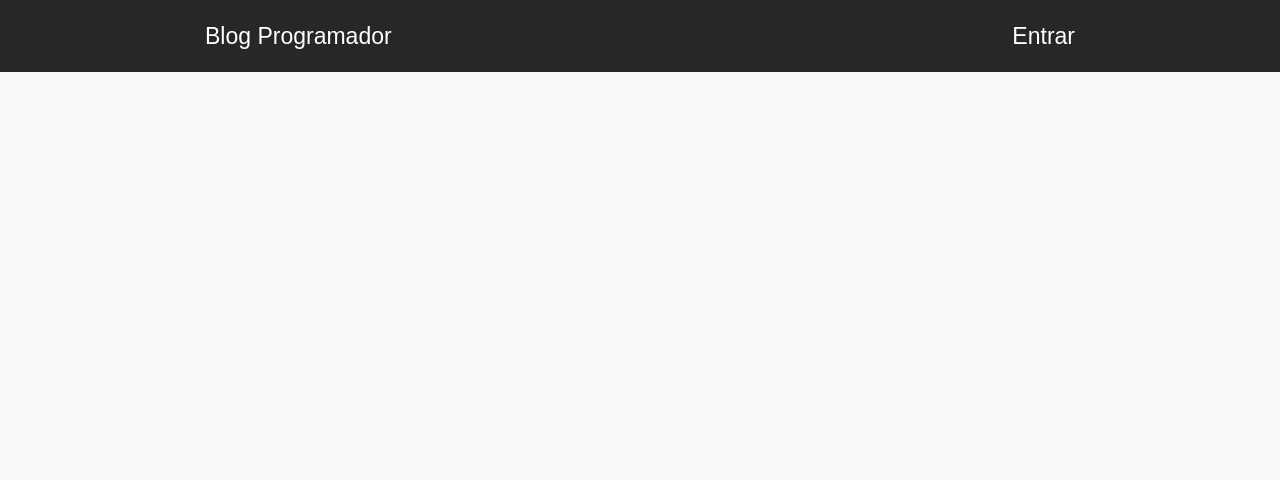
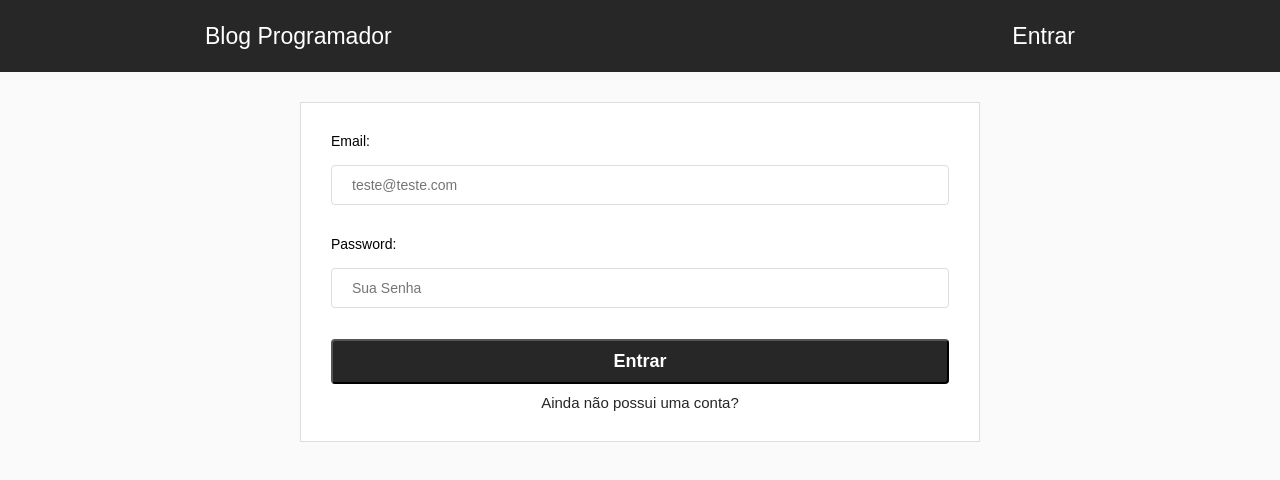
Before and after one commit to fernandoreis9173/projeto-blog, a React (Create React App) app: page /login in a window 1280 px wide. Shown: the top 480 px of the page. Built offline with nearby package versions, Linux system fonts and the light colour scheme; no server answers.

Commit message:
building login system

```diff
--- a/src/App.js
+++ b/src/App.js
@@ -3,6 +3,8 @@
 import firebase from './firebase';
 
 import Home from './components/Home';
+import Login from './components/Login';
+import Dashboard from './components/Dashboard';
 import Header from './components/Header';
 import './global.css';
 
@@ -25,6 +27,8 @@
         <Header/>
         <Switch>
           <Route exact path="/" component={Home} />
+          <Route exact path="/login" component={Login} />
+          <Route exact path="/dashboard" component={Dashboard} />
         </Switch>
       </BrowserRouter>
     ): (
--- /dev/null
+++ b/src/components/Dashboard/index.js
@@ -0,0 +1,11 @@
+import React, { Component} from 'react';
+
+export default class Dashboard extends Component{
+    render(){
+        return(
+            <div>
+                <h1>Tela Painel</h1>
+            </div>
+        )
+    }
+}
--- a/src/components/Login/index.js
+++ b/src/components/Login/index.js
@@ -0,0 +1,75 @@
+import React, {Component} from 'react';
+import {Link, withRouter} from 'react-router-dom';
+import firebase from '../../firebase';
+import './login.css';
+import Dashboard from '../Dashboard';
+
+
+class Login extends Component{
+
+    constructor(props){
+            super(props);
+            this.state = {
+                email: '',
+                password: ''
+            };
+
+            this.entrar = this.entrar.bind(this);
+            this.login = this.login.bind(this);
+    }
+
+    componentDidMount(){
+        // verrificar se tem algum usuario logado
+        if(firebase.getCurrent()){
+            return this.props.history.replace('dashboard');
+        }
+    }
+
+    entrar(e){
+        e.preventDefault();
+
+        this.login();
+    }
+
+    login = async () =>{
+        const {email, password} = this.state;
+
+        try{
+            await firebase.login(email, password)
+            .catch((error)=>{
+                if(error.code === 'auth/user-not-found'){
+                    alert('Este usuarios não existe!');
+                }else{
+                    alert('Codigo de erro:'+ error.code);
+                    return null;
+                }
+            });
+                this.props.history.replace('/dashboard');
+
+        }catch(error){
+            alert(error.message);
+        }
+    }
+
+    render(){
+        return(
+            <div>
+                <form onSubmit={this.entrar} id="login">
+                    <label>Email:</label><br/>
+                    <input type="email" autoComplete="off" autoFocus value={this.state.email}
+                    onChange={(e) => this.setState({email: e.target.value})} placeholder="teste@teste.com" /><br/>
+
+                    <label>Password:</label><br/>
+                    <input type="password" autoComplete="off"  value={this.state.password}
+                    onChange={(e) => this.setState({password: e.target.value})} placeholder="Sua Senha" /><br/>
+
+                    <button type="submit">Entrar</button>
+
+                    <Link to="/register">Ainda não possui uma conta?</Link>
+                </form>
+            </div>
+        )
+    }
+}
+
+export default withRouter(Login);
--- /dev/null
+++ b/src/components/Login/login.css
@@ -0,0 +1,37 @@
+form#login{
+    width: 100%;
+    max-width: 680px;
+    margin: 30px auto 0;
+    padding: 30px;
+    background: #FFF;
+    border: 1px solid #DDD;
+    display: flex;
+    flex-direction: column;
+}
+
+form#login input{
+    margin-bottom: 15px;
+    height: 40px;
+    border-radius: 4px;
+    border: 1px solid #DDD;
+    padding: 0 20px;
+    font-size: 14px;
+}
+
+form#login button{
+    padding: 10px 20px;
+    margin-bottom: 10px;
+    border-radius: 4px;
+    background: #272727;
+    color: #FFF;
+    font-size: 18px;
+    font-weight: bold;
+    cursor: pointer;
+}
+
+form#login a{
+    text-align: center;
+    text-decoration: none;
+    color: #272727;
+    font-size: 15px;
+}
--- a/src/firebase.js
+++ b/src/firebase.js
@@ -40,5 +40,9 @@
         })
 
 }
+
+    getCurrent(){
+        return app.auth().currentUser && app.auth().currentUser.email
+    }
 }
     export default new firebase();
```
Also changed, not shown: src/components/Dashbord/index.js (deleted).
